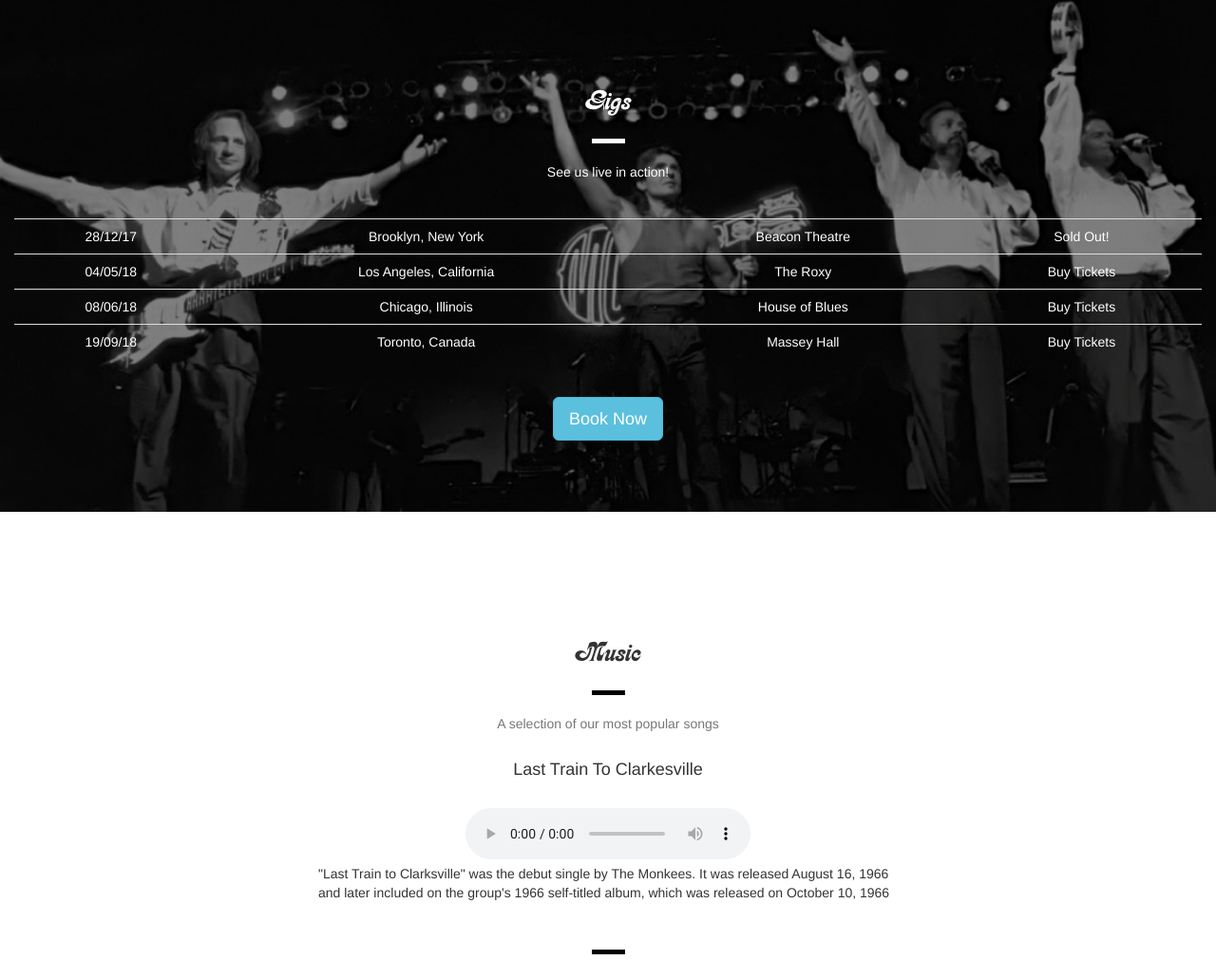
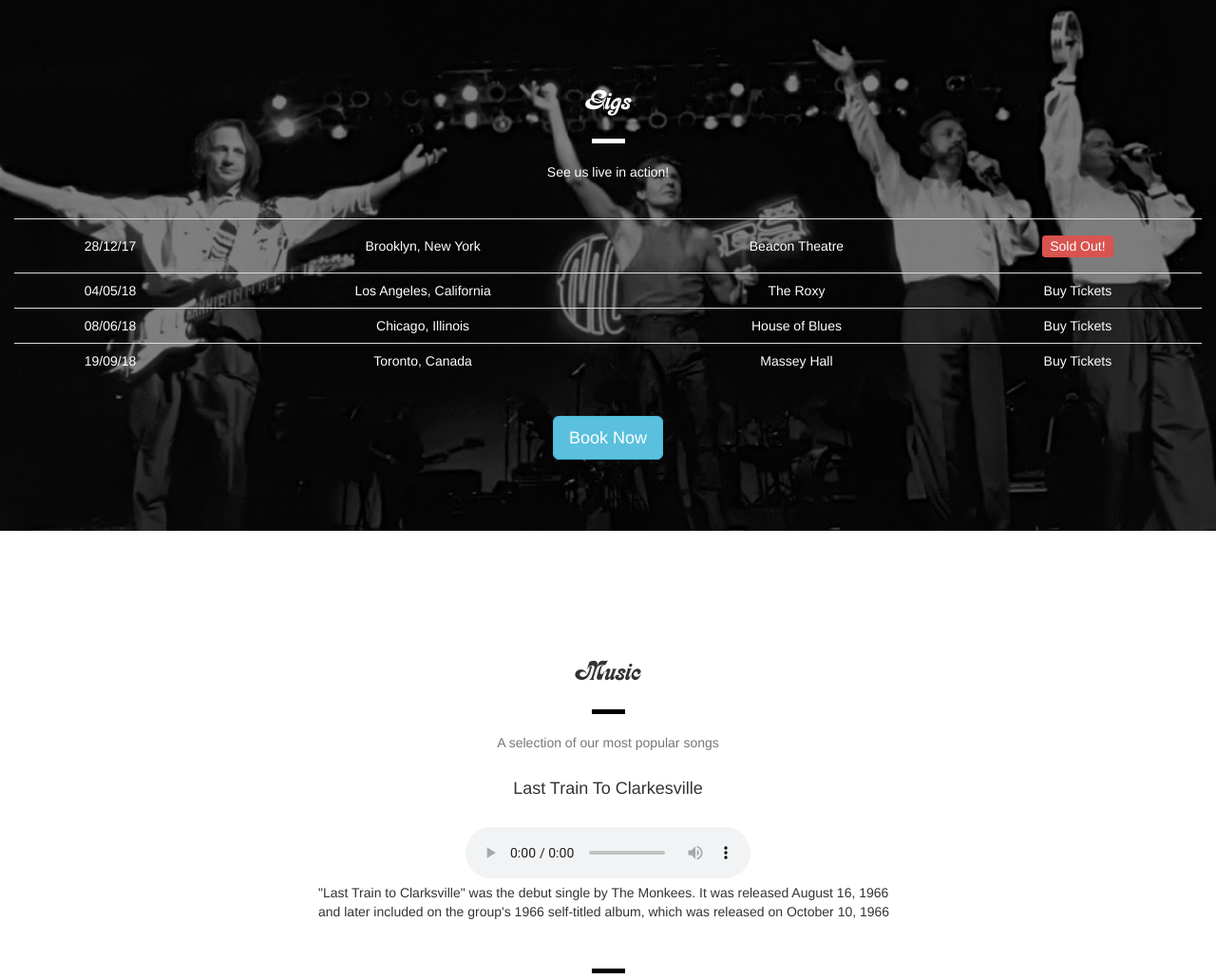
Before and after one commit to CianHub/the-monkees-website, a plain HTML site: page index.html in a window 1280 px wide. Shown: the part 1589-2620 px from the top of the page at 95% size. Drawn offline with nearby package versions, Linux system fonts and the light colour scheme.

Commit message:
final changes made project approved by mentor

```diff
--- a/css/style.css
+++ b/css/style.css
@@ -8,16 +8,20 @@
 
 }
 
+/* Basic settings for main text font */
+
 body {
 
-    /* Basic settings for main text font */
+
     font-family: "HelveticaNeue-Light", "Helvetica Neue Light", "Helvetica Neue", Helvetica, Arial, "Lucida Grande", sans-serif;
     font-weight: 300;
 
 }
 
+/* Projects default settings for hyper-links */
+
 a {
-    /* Projects default settings for hyper-links */
+
     color: white;
     text-decoration: none;
     font-family: "HelveticaNeue-Light", "Helvetica Neue Light", "Helvetica Neue", Helvetica, Arial, "Lucida Grande", sans-serif;
@@ -25,15 +29,18 @@ a {
 
 }
 
+/* Same as previous except for hover settings */
+
 a:hover {
-    /* Same as previous except for hover settings */
+
     color: white;
 }
 
 /*............................................................  Containers */
 
+/* base code from whiskey drop module, altered to fit project*/
+
 .opaque-overlay {
-    /* base code from whiskey drop module, altered to fit project*/
     position: absolute;
     top: 0;
     left: 0;
@@ -42,8 +49,9 @@ a:hover {
     background-color: rgba(0, 0, 0, 0.6);
 }
 
+/* base code from whiskey drop module, altered to fit project*/
+
 .callout-container {
-    /* base code from whiskey drop module, altered to fit project*/
     height: 100vh;
     background-image: url('../images/collage.jpg');
     -webkit-background-size: cover;
@@ -58,15 +66,17 @@ a:hover {
     position: relative;
 }
 
+/* padding added to top and bottom of sections*/
+
 .content-container {
-    /* padding added to top and bottom of sections*/
     padding-top: 75px;
     padding-bottom: 75px;
 
 }
 
+/* background image settings */
+
 .gigs-container {
-    /* background image settings */
     background-image: url("../images/live.jpg");
     -webkit-background-size: cover;
     -moz-background-size: cover;
@@ -79,8 +89,9 @@ a:hover {
     background-attachment: fixed;
 }
 
+/* base code from whiskey drop module, altered to fit project*/
+
 .gig-opaque-overlay {
-    /* base code from whiskey drop module, altered to fit project*/
     position: absolute;
     top: 0;
     left: 0;
@@ -89,15 +100,17 @@ a:hover {
     background-color: rgba(0, 0, 0, 0.5);
 }
 
+/* background image settings for video section */
+
 .video-container {
-    /* background image settings for video section */
     background-image: url("../images/video-header.png");
     background-repeat: no-repeat;
     background-size: cover;
 }
 
+/* background color setting */
+
 .gallery-container {
-    /* background color setting */
     background-image: url("../images/monkees.jpg");
     -webkit-background-size: cover;
     -moz-background-size: cover;
@@ -110,15 +123,17 @@ a:hover {
     background-attachment: fixed;
 }
 
+/* background color setting */
+
 .social-container {
-    /* background color setting */
     background-color: white;
 }
 
 /*............................................................  Logo */
 
+/* alterations to the bootstrap class img-responsive*/
+
 .img-logo {
-    /* alterations to the bootstrap class img-responsive*/
     margin: 0 auto;
     padding-top: 30px;
     display: block;
@@ -128,8 +143,9 @@ a:hover {
 
 /*............................................................  Navbar Section */
 
+/* alterations made to Bootstraps navbar class for project specific navbar set up*/
+
 .navbar {
-    /* alterations made to Bootstraps navbar class for project specific navbar set up*/
     margin-bottom: 0;
     position: fixed;
     top: 0;
@@ -140,60 +156,71 @@ a:hover {
     border: 0;
 }
 
+/* removes border from expanded menu button in mobile version of navbar */
+
 .navbar-default .navbar-collapse {
-    /* removes border from expanded menu button in mobile version of navbar */
+
     border-color: black;
     width: 100%;
 }
 
+/* When expand menu button (mobile only)is selected its background colors remains transparent */
+
 .navbar-default .navbar-toggle:hover .navbar-default .navbar-toggle:visited .navbar-default .navbar-toggle:active .navbar-default .navbar-toggle:focus {
-    /* When expand menu button (mobile only)is selected its background colors remains transparent */
     background-color: transparent;
 }
 
+/* colors the bars in the expand menu button to white */
+
 .navbar-default .navbar-toggle .icon-bar {
-    /* colors the bars in the expand menu button to white */
     background-color: white;
 }
 
+/* when a link item is interacted with it remains white */
+
 .navbar-default .navbar-nav>li>a:focus,
 .navbar-default .navbar-nav>li>a:hover {
-    /* when a link item is interacted with it remains white */
     color: white;
 }
 
+/* basic settings for link items */
+
 .navbar-default .navbar-nav>li>a {
-    /* basic settings for link items */
     color: white;
     font-size: 20px;
 }
 
+/* sets font type for link items in mobile nav */
+
 .navbar a {
-    /* sets font type for link items in mobile nav */
     font-family: "Kalligraphia", sans-serif;
 }
 
+/*alterations made to Bootstraps navbar-brand class for project specific navbar set up on mobile */
+
 .navbar-brand {
-    /*alterations made to Bootstraps navbar-brand class for project specific navbar set up on mobile */
     font-size: 25px;
     padding-top: 18px;
 }
 
+/*Sets background color to transparent*/
+
 .navbar-default .navbar-toggle:hover {
-    /*Sets background color to transparent*/
     background-color: transparent;
 }
 
 /*............................................................  Jumbotron Section */
 
+/* alterations made to bootstraps jumbotron class */
+
 .jumbotron {
-    /* alterations made to bootstraps jumbotron class */
     background-color: transparent;
     margin-bottom: 0;
 }
 
+/* font settings for the music service links in jumbotron */
+
 .lead.music-service {
-    /* font settings for the music service links in jumbotron */
     font-size: 18px;
     padding-left: 10px;
     padding-right: 10px;
@@ -202,14 +229,16 @@ a:hover {
     color: white;
 }
 
+/* font settings for the music service links in jumbotron upon hover */
+
 .lead.music-service:hover {
-    /* font settings for the music service links in jumbotron upon hover */
     color: white;
     text-decoration: underline;
 }
 
+/* settings for the new album details in jumbotron */
+
 .lead.music-text {
-    /* settings for the new album details in jumbotron */
     font-style: italic;
     font-family: "HelveticaNeue-Light", "Helvetica Neue Light", "Helvetica Neue", Helvetica, Arial, "Lucida Grande", sans-serif;
     font-weight: 300;
@@ -220,123 +249,158 @@ a:hover {
 
 /*............................................................  Block dividers */
 
+/* block divider borrowed from whiskey drop module, sets divider dimensions relies on either black or white versions for color */
+
 .block-divider {
-    /* block divider borrowed from whiskey drop module, sets divider dimensions relies on either black or white versions for color */
     width: 35px;
     height: 5px;
     border: 0;
 }
 
+/*Sets background color */
+
 .block-divider--white {
-    /*Sets background color */
     background-color: white;
 }
 
+/*Sets background color */
+
 .block-divider--black {
-    /*Sets background color */
     background-color: black;
 }
 
 /*........................................................... Section Titles */
 
+/* colors text white */
+
 .page-header .white-title {
-    /* colors text white */
     color: white;
 }
 
+/* sets font for section titles */
+
 .text-title {
-    /* sets font for section titles */
     font-family: "Kalligraphia", sans-serif;
 }
 
+/* basic font settings */
+
 .social-title {
-    /* basic font settings */
     color: black;
     font-weight: 300;
 }
 
 /* ............................................................ Page Headers */
 
+/* extra styles added to bootstrap page-header class */
+
 .page-header {
-    /* extra styles added to bootstrap page-header class */
     margin-bottom: 0;
     border-bottom: 0;
     text-align: center;
 }
 
+/* removed margin-top */
+
 .page-header h2 {
-    /* removed margin-top */
     margin-top: 0;
 }
 
+/* added 25 px of space at the bottom */
+
 .band .page-header {
-    /* added 25 px of space at the bottom */
     margin-bottom: 25px;
 }
 
+/* added 25 px of space at the bottom */
+
 .gigs .page-header {
-    /* added 25 px of space at the bottom */
     margin-bottom: 25px;
 }
 
+/* added 25 px of space at the bottom */
+
 .music .page-header {
-    /* added 25 px of space at the bottom */
     margin-bottom: 25px;
 }
 
+/* added 25 px of space at the bottom */
+
 .video .page-header {
-    /* added 25 px of space at the bottom */
     margin-bottom: 25px;
 }
 
 /*............................................................  Section Text */
 
+/* aligns text in center */
+
 .section-text p {
-    /* aligns text in center */
     text-align: center;
 }
 
 /*............................................................ Band Section */
 
+/* removes border on the left */
+
 blockquote {
-    /* removes border on the left */
     border-left: 0;
 }
 
+/* puts 25px of space at the bottom */
+
 .media-body {
-    /* puts 25px of space at the bottom */
     padding-bottom: 25px;
 }
 
+/* sets font size */
+
 .media-body p {
-    /* sets font size */
     font-size: 14px;
 }
 
 /*............................................................  Gigs Section */
 
+/* sets color of text to white */
+
 .gigs-text {
-    /* sets color of text to white */
     color: white;
 }
 
+/* sets color of text inside table to white */
+
 body table {
-    /* sets color of text inside table to white */
     color: white;
 }
 
+/* styles sold out! to look like the other live links */
+
 .dead-link {
-    /* styles sold out! to look like the other live links */
     color: white;
     text-decoration: none;
     font-family: "HelveticaNeue-Light", "Helvetica Neue Light", "Helvetica Neue", Helvetica, Arial, "Lucida Grande", sans-serif;
     font-weight: 300;
 }
 
+.label {
+    font-family: "HelveticaNeue-Light", "Helvetica Neue Light", "Helvetica Neue", Helvetica, Arial, "Lucida Grande", sans-serif;
+    font-weight: 300;
+    color: white;
+    text-decoration: none;
+    font-size: 14px;
+
+
+}
+
+/* top line of gigs table positioning */
+
+.table>tbody>tr>td{
+    vertical-align: middle;
+}
 /*............................................................  Buttons */
 
+/* extra styles added to bootstrap button class */
+
 .btn--cta {
-    /* extra styles added to bootstrap button class */
     font-weight: bold;
     border-radius: 23px;
     width: 160px;
@@ -346,8 +410,9 @@ body table {
 
 /* ........................................................ Booking Modal */
 
+/* To center vertically */
+
 .modal {
-    /* To center vertically */
     position: fixed;
     top: 50%;
     left: 50%;
@@ -357,8 +422,9 @@ body table {
 
 /*........................................................ Music Section */
 
+/* centers text sets width */
+
 p .section-text {
-    /* centers text sets width */
     text-align: center;
     width: 30em;
     padding-left: 50%;
@@ -367,8 +433,9 @@ p .section-text {
 
 /*......................................................... Gallery Section */
 
+/*For uniform sizing */
+
 .gallery-img {
-    /*For uniform sizing */
     display: block;
     max-width: 100%;
     height: 400px !important;
@@ -376,20 +443,23 @@ p .section-text {
 
 }
 
+/* colors text white */
+
 #gallery-text {
-    /* colors text white */
     color: white;
 }
 
 /*............................................................ Video Section*/
 
+/* colors text white */
+
 #video-text {
-    /* colors text white */
     color: white;
 }
 
+/* makes video centered and responsive */
+
 video {
-    /* makes video centered and responsive */
     height: auto !important;
     width: 80%;
     margin-left: auto;
@@ -399,16 +469,18 @@ video {
 
 /*............................................................ Social Footer */
 
+/* basic font settings */
+
 .lead.social-text {
-    /* basic font settings */
     font-family: "Kalligraphia", sans-serif;
     font-size: 35px;
     color: white;
     text-decoration: underline;
 }
 
+/* basic font settings, positioning and removal of style, margin and padding from list */
+
 .social-list {
-    /* basic font settings, positioning and removal of style, margin and padding from list */
     font-size: 45px;
     font-weight: 400;
     margin: 0px;
@@ -417,19 +489,22 @@ video {
     text-align: center;
 }
 
+/* displays list horizontally instead of vertically */
+
 .social-list li {
-    /* displays list horizontally instead of vertically */
     display: inline-block;
     margin: 0 10px;
 }
 
+/* colors font awesome social icons black */
+
 .fa {
-    /* colors font awesome social icons black */
     color: black;
 }
 
+/* styles newsletter subscription */
+
 #signup.contact-form {
-    /* styles newsletter subscription */
     display: block;
     font-size: 14px;
     margin-top: 0em;
@@ -439,30 +514,36 @@ video {
     padding-top: 25px;
 }
 
+/* styles back to top link */
+
 #back {
-    /* styles back to top link */
     color: black;
     text-decoration: underline;
 }
 
+/* sets border color */
+
 input .email-box {
-    /* sets border color */
     border-color: black;
 }
 
-/*......................................................... Media Queries */
+/*......................................................... MEDIA QUERIES */
 
 @media (min-width: 768px) {
 
     /*............................................................  General */
+
+    /*adds padding for fixed navbar*/
+
     body {
-        /*adds padding for fixed navbar*/
         padding-top: 60px;
     }
 
     /*............................................................  Containers */
+
+    /* base code from whiskey drop module, altered to fit project*/
+
     .callout-container {
-        /* base code from whiskey drop module, altered to fit project*/
         height: 100vh;
         -webkit-background-size: cover;
         -moz-background-size: cover;
@@ -475,54 +556,66 @@ input .email-box {
     }
 
     /*............................................................  Logo */
+
+    /* controls monkees logo img size */
+
     .img-responsive {
-        /* controls monkees logo img size */
         padding-top: 90px;
 
 
     }
 
     /*............................................................  Navbar Section */
+
+    /*navbar display settings*/
+
     .navbar .navbar-nav {
-        /*navbar display settings*/
         display: inline-block;
         float: none;
         vertical-align: top
     }
 
+    /* aligns navbar items in the center */
+
     .navbar .navbar-collapse {
-        /* aligns navbar items in the center */
         text-align: center;
     }
 
+    /* styles navbar items spacing*/
+
     .navbar-nav>li {
-        /* styles navbar items spacing*/
         padding-left: 20px;
         padding-right: 20px;
         padding-top: 10px;
     }
 
+    /* removes background color */
+
     .navbar {
-        /* removes background color */
         background-color: rgba(0, 0, 0, 0.);
     }
+
+    /* font styles and transition settings for navbar items*/
+
     .navbar-default .navbar-nav>li>a {
-        /* font styles and transition settings for navbar items*/
         transition: text-decoration 0.5s ease-in-out;
         font-size: 35px;
         font-family: "Kalligraphia", sans-serif;
         color: white;
     }
 
+    /* when navbar items are interacted with they are underlined */
+
     .navbar-default .navbar-nav>li>a:hover,
     .navbar-default .navbar-nav>li>a:active {
-        /* when navbar items are interacted with they are underlined */
         text-decoration: underline;
     }
 
     /*............................................................  Jumbotron Section*/
+
+    /* Basic font settings */
+
     .lead.music-text {
-        /* Basic font settings */
         font-style: italic;
         font-family: "HelveticaNeue-Light", "Helvetica Neue Light", "Helvetica Neue", Helvetica, Arial, "Lucida Grande", sans-serif;
         font-weight: 300;
@@ -532,8 +625,10 @@ input .email-box {
     }
 
     /*............................................................  Video Section */
+
+    /*sets video width*/
+
     video {
-        /*sets video width*/
         width: 60%;
 
     }
--- a/index.html
+++ b/index.html
@@ -16,14 +16,14 @@
         <!--navbar-->
         <div class="container-fluid">
             <div class="navbar-header">
-                 <div id="mobile-nav" class="navbar-brand visible-xs active"><a href="index.html">The Monkees</a></div>
-                 <button type="button" class="navbar-toggle collapsed" data-toggle="collapse" data-target="#navbar">
+                <div id="mobile-nav" class="navbar-brand visible-xs active"><a href="index.html">The Monkees</a></div>
+                <button type="button" class="navbar-toggle collapsed" data-toggle="collapse" data-target="#navbar">
                      <span class="sr-only">Toggle navigation</span>
                      <span class="icon-bar"></span>
                      <span class="icon-bar"></span>
                      <span class="icon-bar"></span>
                  </button>
-             </div>
+            </div>
             <div id="navbar" class="navbar-collapse collapse">
                 <ul class="nav navbar-nav">
                     <li><a href="#band">Band</a></li>
@@ -161,10 +161,12 @@
                                     </thead>
                                     <tbody class="text-center">
                                         <tr class=" visible-sm visible-md visible-lg">
-                                            <td>28/12/17</td>
-                                            <td>Brooklyn, New York</td>
-                                            <td> Beacon Theatre</td>
-                                            <td class="dead-link"> Sold Out!</td>
+                                            <td class="soldout">28/12/17</td>
+                                            <td class="soldout">Brooklyn, New York</td>
+                                            <td class="soldout"> Beacon Theatre</td>
+                                            <td class="dead-link soldout">
+                                                <h4><span class="label label-danger">Sold Out! </span></h4>
+                                            </td>
                                         </tr>
                                         <tr>
                                             <td>04/05/18</td>
@@ -439,7 +441,8 @@
                             <p class="help-block">* Required</p>
                         </div>
                         <div class="text-center">
-                            <button type="submit" class="btn btn-success">Submit Booking</button></div> <br>
+                            <input class="btn btn-success" type="submit" name="btnADD" id="btnADD" value="Submit Booking" onclick="disableButton(this)"/>
+                        </div> <br>
                     </form>
                 </div>
             </div>
@@ -491,6 +494,14 @@
             captionText.innerHTML = dots[slideIndex - 1].alt;
         }
     </script>
+    <script>
+        function disableButton(button) {
+            button.disabled = true;
+            button.value = "Booking Sent"
+            alert("Booking Sent");
+            button.form.submit();
+        }
+    </script>
 </body>
 
 </html>
```
